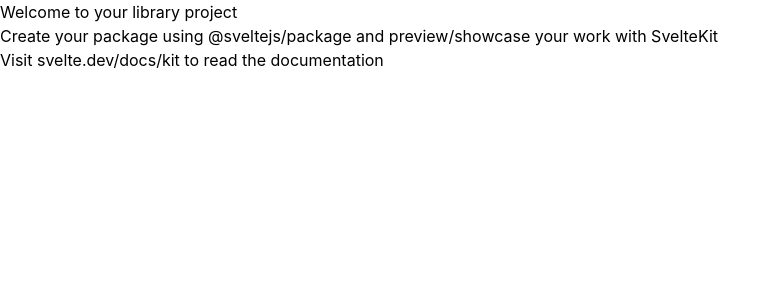
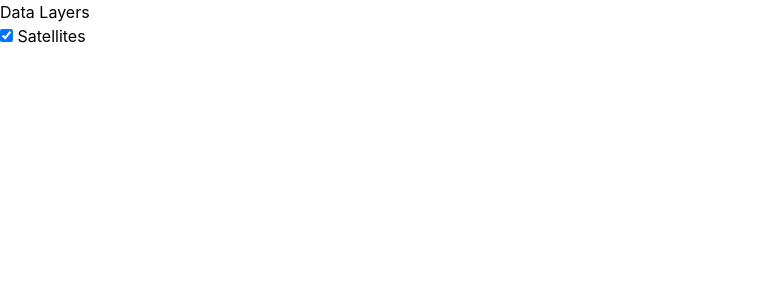
Before and after one commit to dastarruer/world-tracker, a SvelteKit app in the folder app/: page / in a window 1280 px wide. Shown: the top 300 px of the page, without its empty margins (0-781 px from the left). Built offline with nearby package versions, Linux system fonts and the light colour scheme.

Commit message:
Set background color of whole page

```diff
--- a/app/src/routes/+page.svelte
+++ b/app/src/routes/+page.svelte
@@ -1,3 +1,11 @@
-<h1>Welcome to your library project</h1>
-<p>Create your package using @sveltejs/package and preview/showcase your work with SvelteKit</p>
-<p>Visit <a href="https://svelte.dev/docs/kit">svelte.dev/docs/kit</a> to read the documentation</p>
+<script>
+	import DataLayersSidebar from '$lib/components/DataLayersSidebar.svelte';
+</script>
+
+<DataLayersSidebar></DataLayersSidebar>
+
+<style>
+  :root {
+    background-color: var(--bg);
+  }
+</style>
```
